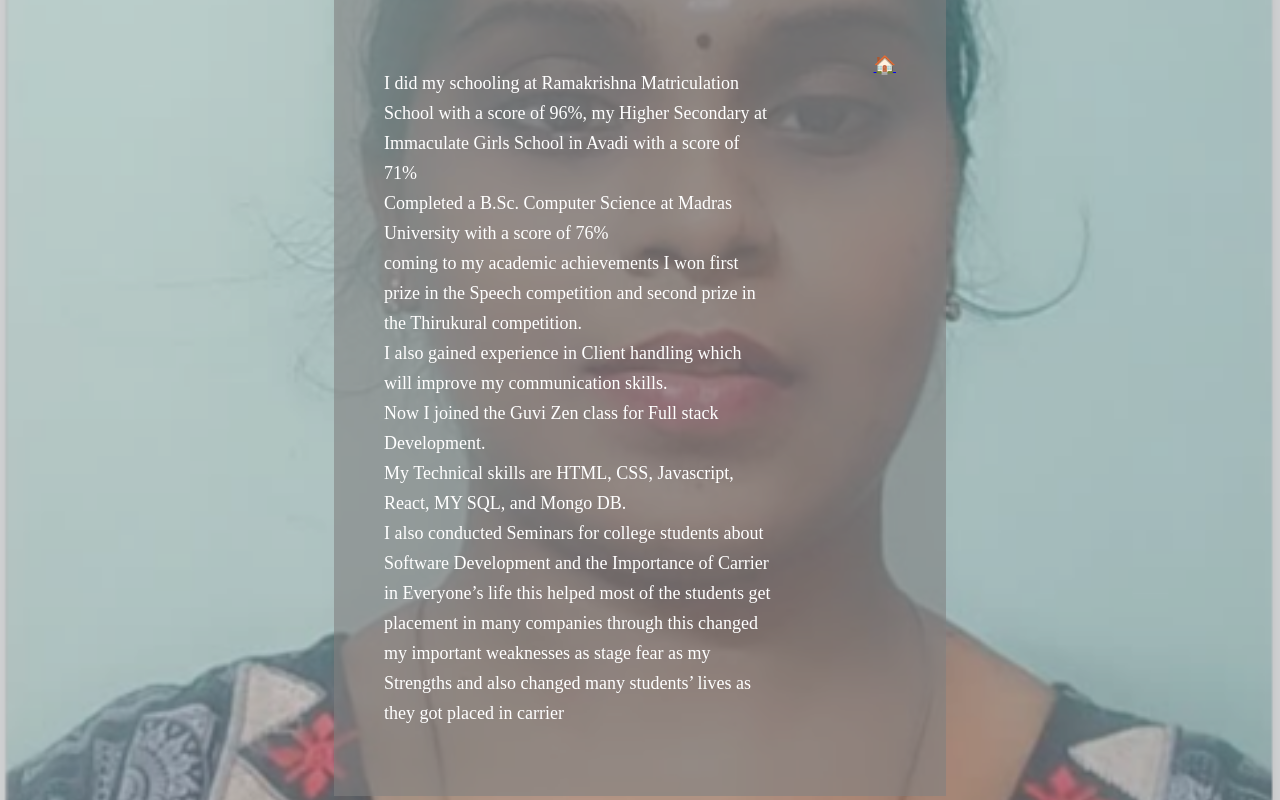
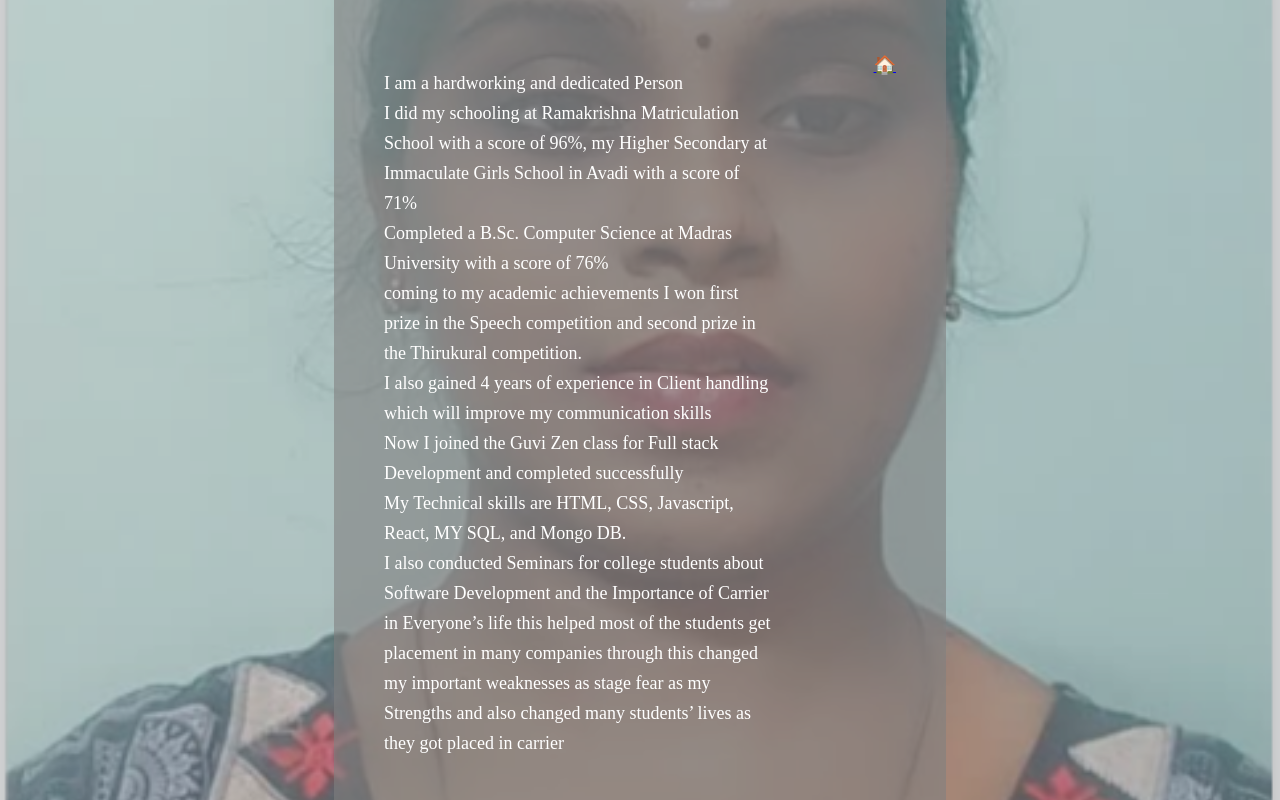
Before and after one commit to Pavithra-Velmurugan/html-personal-webpage, a plain HTML site: page about.html in a window 1280 px wide. Drawn offline with Linux system fonts and the light colour scheme.

Commit message:
first commit

```diff
--- a/about.html
+++ b/about.html
@@ -43,8 +43,8 @@ line-height: 30px;
     <div class="overley">
     <section id="about">
         <div class="about-card">
-    <p>I did my schooling at Ramakrishna Matriculation School with a score of 96%, my Higher Secondary at Immaculate Girls School in Avadi with a score of 71%<br>Completed a B.Sc. Computer Science at Madras University with a score of 76%<br> coming to my academic achievements I won first prize in the Speech competition and second prize in the Thirukural competition.
-       <br> I also gained experience in Client handling which will improve my communication skills.<br>Now I joined the Guvi Zen class for Full stack Development. <br>My Technical skills are HTML, CSS, Javascript, React, MY SQL, and Mongo DB. <br>I also conducted Seminars for college students about Software Development and the Importance of Carrier in Everyone’s life this helped most of the students get placement in many companies through this changed my important weaknesses as stage fear as my Strengths and also changed many students’ lives as they got placed in carrier</p>
+    <p>I am a hardworking and dedicated Person<br>I did my schooling at Ramakrishna Matriculation School with a score of 96%, my Higher Secondary at Immaculate Girls School in Avadi with a score of 71%<br>Completed a B.Sc. Computer Science at Madras University with a score of 76%<br> coming to my academic achievements I won first prize in the Speech competition and second prize in the Thirukural competition.
+       <br> I also gained 4 years of experience in Client handling which will improve my communication skills <br>Now I joined the Guvi Zen class for Full stack Development and completed successfully <br>My Technical skills are HTML, CSS, Javascript, React, MY SQL, and Mongo DB. <br>I also conducted Seminars for college students about Software Development and the Importance of Carrier in Everyone’s life this helped most of the students get placement in many companies through this changed my important weaknesses as stage fear as my Strengths and also changed many students’ lives as they got placed in carrier</p>
    <br>
    <a href="/index.html">🏠</a>
     </div>
```
Also changed, not shown: blog.html (+1 -1 lines), contact.html (+0 -1 lines).
